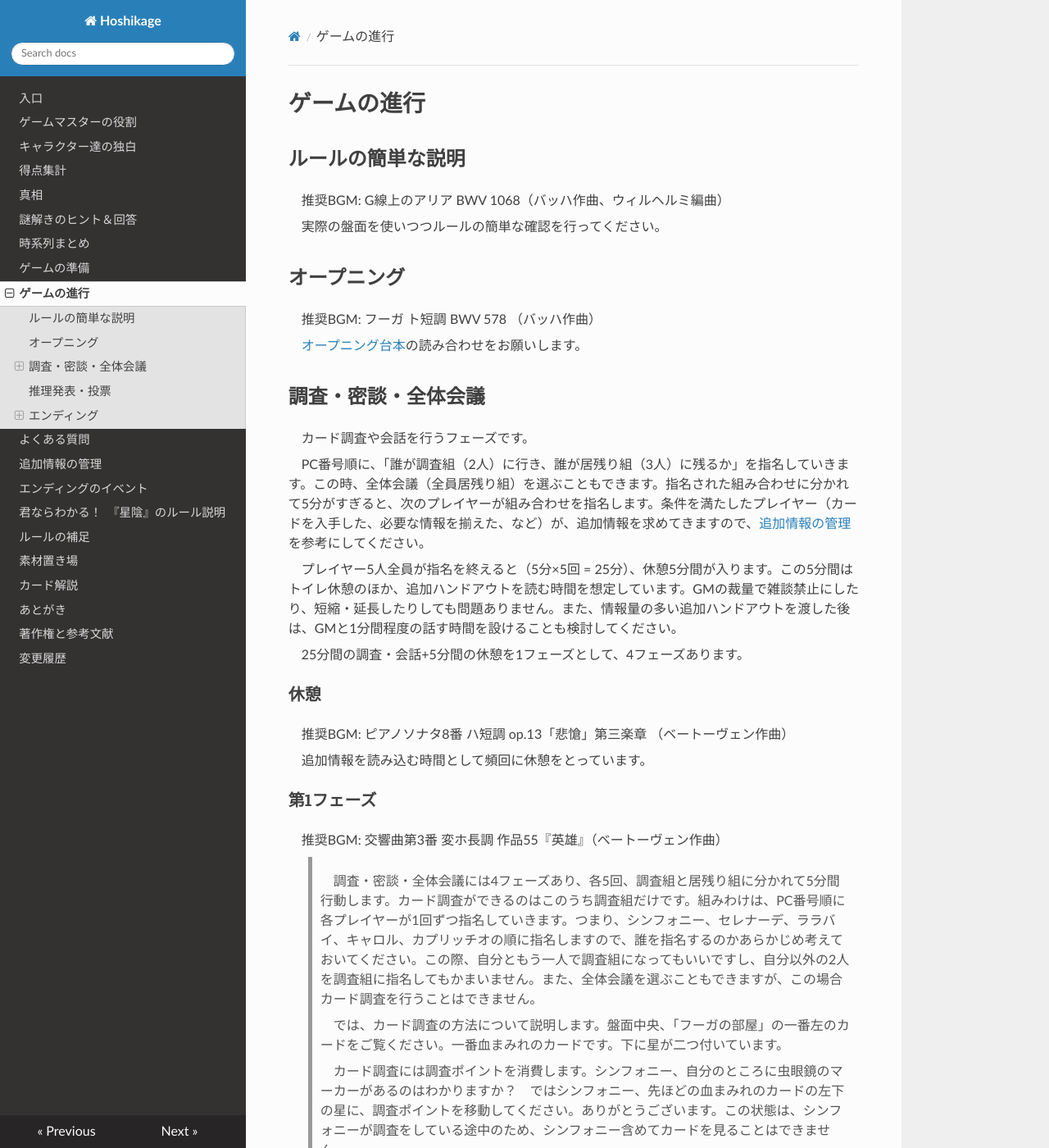
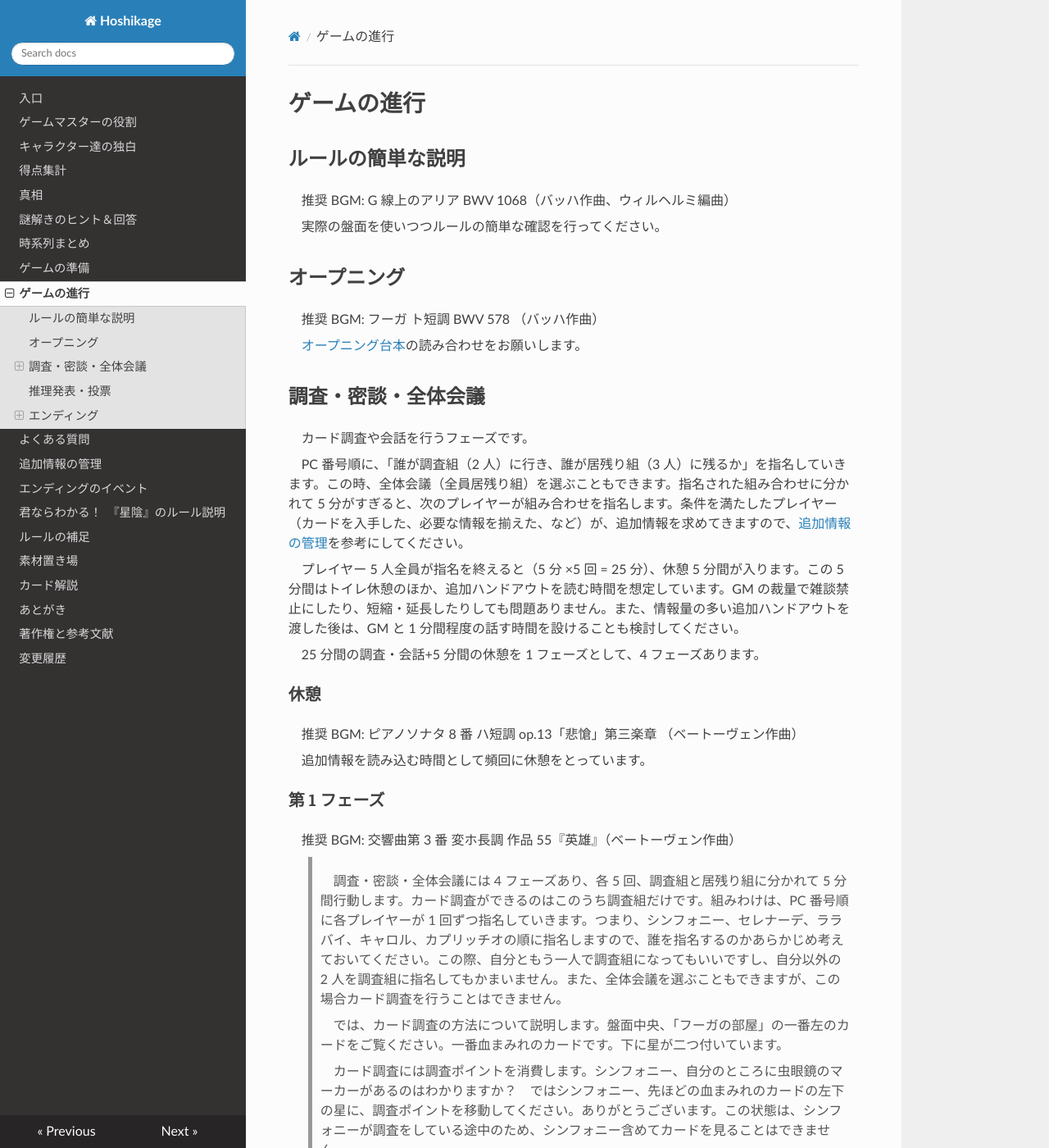
Before and after one commit to KTakahiro1729/Hoshikage, an MkDocs documentation site: the page built from docs/Moderator.md, in a window 1280 px wide and 1400 px high. Shown: the whole window at 82% size. Built offline with MkDocs 1.6.1, drawn with Linux system fonts in a browser that asks for light colours; nearby versions of some CDN libraries; some of the changed text lies outside the part shown.

Commit message:
fix whitespace

```diff
--- a/docs/Moderator.md
+++ b/docs/Moderator.md
@@ -113,29 +122,30 @@ PC番号順に、「誰が調査組（2人）に行き、誰が居残り組（3
 
 ここで、**犯人投票**と**リーダー投票**のカードを公開し、読み上げる。
 
-> リーダーはリーダー権限により、カードを一枚強制的に奪うことができます。犯人は拘束されてしまい行動ができませんし、エンディングでカードが奪われそうになっても抵抗ができません。死亡した場合も同様です。なお、リーダー権限の使用や拘束の解除はそれぞれ1ターン消費するとして扱います。
+> リーダーはリーダー権限により、カードを一枚強制的に奪うことができます。犯人は拘束されてしまい行動ができませんし、エンディングでカードが奪われそうになっても抵抗ができません。死亡した場合も同様です。なお、リーダー権限の使用や拘束の解除はそれぞれ 1 ターン消費するとして扱います。
 
-> 推理発表では**PC番号順**に**犯人として誰を拘束するべきか**を中心に話していただきます。リーダー投票に関しては話してはいけませんが、その他のことについては触れていただいてもかまいません。後から話す人は前に話した人へ反論してもかまいません。その後、各キャラクター用のテキストチャンネルに回答フォームを送りますので、記入をお願いします。こちらに関しては自投票可能です。
+> 推理発表では**PC 番号順**に**犯人として誰を拘束するべきか**を中心に話していただきます。リーダー投票に関しては話してはいけませんが、その他のことについては触れていただいてもかまいません。後から話す人は前に話した人へ反論してもかまいません。その後、各キャラクター用のテキストチャンネルに回答フォームを送りますので、記入をお願いします。こちらに関しては自投票可能です。
 
 > 以上で説明を終わりにします。何か、質問はありますか？
 
 以下、卒業式のような厳粛さで、
 
-> それでは、最終投票に移ります。PC番号1番、シンフォニー。推理をお願いします。
+> それでは、最終投票に移ります。PC 番号 1 番、シンフォニー。推理をお願いします。
 
 - 犯人投票とリーダー投票を行います。
-- PC番号順に自分の犯人投票先の発表とその根拠を話していきます。
+- PC 番号順に自分の犯人投票先の発表とその根拠を話していきます。
 - 全員分の推理が終わったら、全員ミュートにするように促してください。
-- 以下のボタンは投票先に加え、BONUS事項を記載したものがコピーできるボタンです。ご活用ください。
+- 以下のボタンは投票先に加え、BONUS 事項を記載したものがコピーできるボタンです。ご活用ください。
 - 同票処理に関しては[ルール補足](AdditionalInfos.md)をご確認ください。
 
-|キャラクター|BONUSミッション|コピー用ボタン|
-|:-:|:-:|:-:|
-|シンフォニー|図書館員殺人の犯人は誰ですか？（2点）|<button onclick="copyhidden('Symphony')">コピー</button>|
-|セレナーデ|アオイは夏音で何をしていましたか？（2点）|<button onclick="copyhidden('Serenade')">コピー</button>|
-|ララバイ|ほかの人は南西飛び地をどう思っていますか？（各0.5点）|<button onclick="copyhidden('Lullaby')">コピー</button>|
-|キャロル||<button onclick="copyhidden('Carol')">コピー</button>|
-|カプリッチオ|アリアは今、何をしていますか？（2点）|<button onclick="copyhidden('Capriccio')">コピー</button>|
+| キャラクター |                    BONUS ミッション                     |                      コピー用ボタン                       |
+| :----------: | :-----------------------------------------------------: | :-------------------------------------------------------: |
+| シンフォニー |         図書館員殺人の犯人は誰ですか？（2 点）          | <button onclick="copyhidden('Symphony')">コピー</button>  |
+|  セレナーデ  |       アオイは夏音で何をしていましたか？（2 点）        | <button onclick="copyhidden('Serenade')">コピー</button>  |
+|   ララバイ   | ほかの人は南西飛び地をどう思っていますか？（各 0.5 点） |  <button onclick="copyhidden('Lullaby')">コピー</button>  |
+|   キャロル   |                                                         |   <button onclick="copyhidden('Carol')">コピー</button>   |
+| カプリッチオ |         アリアは今、何をしていますか？（2 点）          | <button onclick="copyhidden('Capriccio')">コピー</button> |
+
 <p></p>
  <div id="Symphony" hidden>シンフォニー</br>
 1. 犯人投票は誰に入れますか？</br>
@@ -144,34 +154,36 @@ PC番号順に、「誰が調査組（2人）に行き、誰が居残り組（3
 （投票先は、先ほど発表した人間と別でも問題ありません）
 </div>
 
- <div id="Serenade" hidden>セレナーデ</br>
+<div id="Serenade" hidden>セレナーデ</br>
+
 1. 犯人投票は誰に入れますか？</br>
 2. リーダー投票は誰に入れますか？</br>
 3. BONUS: アオイは夏音で何をしていましたか？
 </div>
 
- <div id="Lullaby" hidden>ララバイ</br>
+<div id="Lullaby" hidden>ララバイ</br>
+
 1. 犯人投票は誰に入れますか？</br>
 2. リーダー投票は誰に入れますか？</br>
 3. BONUS: ほかの人は南西飛び地をどう思っていますか？
 シンフォニー:</br>
-セレナーデ:	</br>
+セレナーデ: </br>
 キャロル:</br>
 カプリッチオ:
 </div>
 
- <div id="Carol" hidden>キャロル</br>
+<div id="Carol" hidden>キャロル</br>
+
 1. 犯人投票は誰に入れますか？</br>
 2. リーダー投票は誰に入れますか？
 </div>
 
- <div id="Capriccio" hidden>カプリッチオ</br>
+<div id="Capriccio" hidden>カプリッチオ</br>
+
 1. 犯人投票は誰に入れますか？</br>
 2. リーダー投票は誰に入れますか？ </br>
 3. BONUS: アリアは今、何をしていますか？
 </div>
-
-
 
 <script>
 function copyhidden(name){
```
Also changed, not shown: other parts of docs/Moderator.md (+45 -35 lines).
